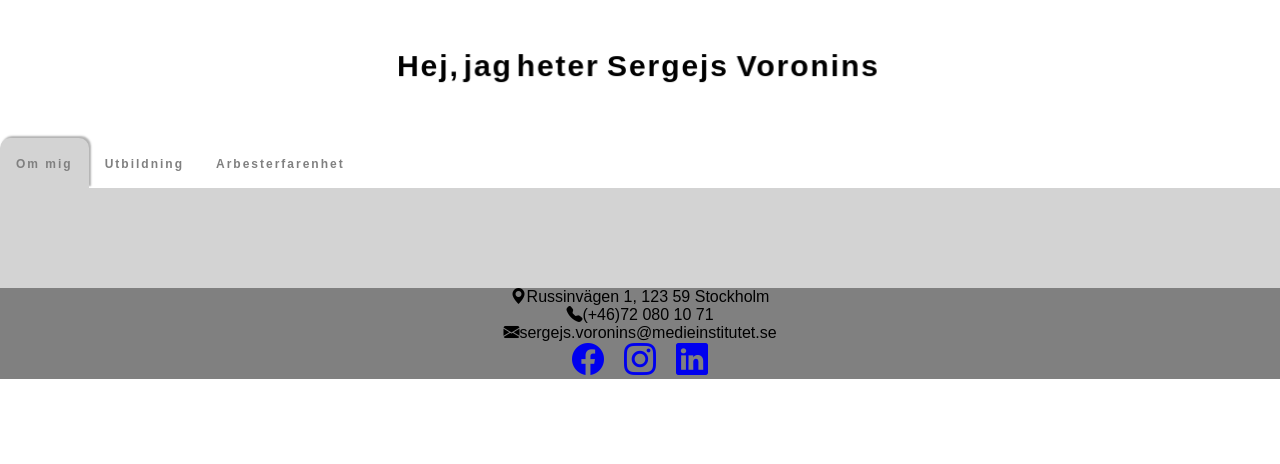
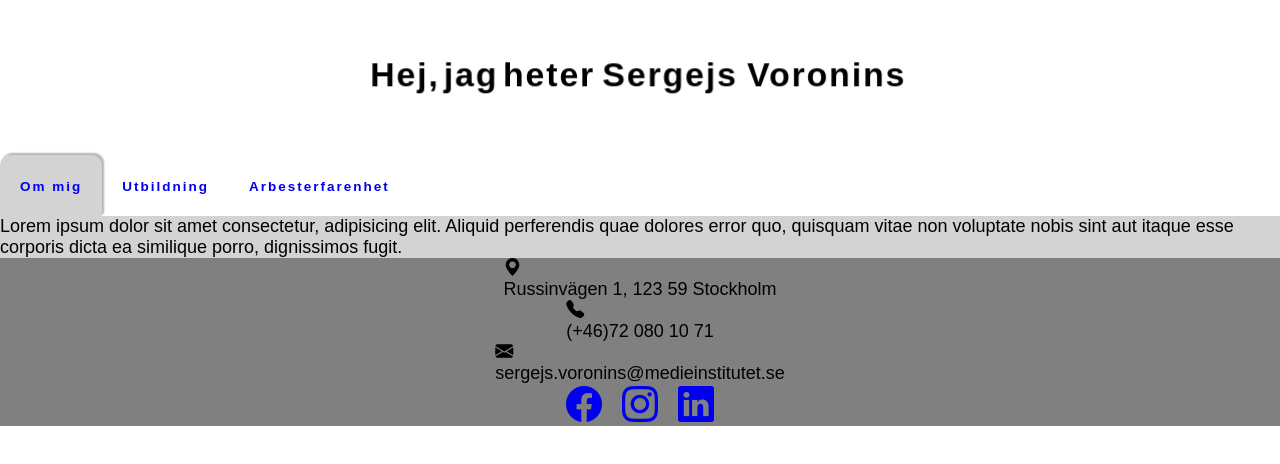
Before and after one commit to sergejsvoronins/Portfolio, a plain HTML site: page index.html in a window 1280 px wide. Drawn offline with nearby package versions, Linux system fonts and the light colour scheme.

Commit message:
Implement mixins/mediaquery

```diff
--- a/SCSS/_variables.scss
+++ b/SCSS/_library.scss
@@ -1,4 +1,11 @@
+//colors
+
 $first-color: white;
 $second-color: lightgray;
 $third-color: gray;
 $fourth-color: black;
+
+//responsivity
+
+$tablet: 768px;
+$desktop: 1200px;
--- /dev/null
+++ b/SCSS/_mixins.scss
@@ -0,0 +1,12 @@
+@use "library" as l;
+
+@mixin tablet {
+    @media screen and (min-width:l.$tablet) {
+        @content;
+    }
+}
+@mixin desktop {
+    @media screen and (min-width:l.$desktop) {
+        @content;
+    }
+}
--- a/SCSS/_reset.scss
+++ b/SCSS/_reset.scss
@@ -6,5 +6,6 @@
 body{
     height: 100vh;
     font-family: sans-serif;
-    overflow: hidden;
+    font-size: 18px;
+    color: black;
 }
--- a/SCSS/main.scss
+++ b/SCSS/main.scss
@@ -1,17 +1,28 @@
 @use "reset";
-@use "variables" as v;
+@use "library" as l;
+@use "mixins" as m;
 
     header{
-      background-color: v.$first-color;
-
-      .profile{
+      background-color: l.$first-color;
+      .header__title{
+        @keyframes scale {
+          100% {
+            transform: scale(1);
+          }
+        }
+        @keyframes fade-in {
+          100% {
+            opacity: 1;
+            filter: blur(0);
+          }
+        }
         display: flex;
         justify-content: center;
         align-items: center;
         padding: 3em 0;
-        span{
+        & span{
           font-family: sans-serif;
-          color: v.$fourth-color;
+          color: l.$fourth-color;
           font-weight: 700;
           font-size: 2em;
           letter-spacing: 2px;
@@ -27,58 +38,111 @@
             display: none;
           }
         }
+        @include m.desktop{
+          span{
+            font-size: 2em;
+            opacity: 1;
+            transform: scale(0.94);
+            filter: blur(4px);
+            animation: scale 3s forwards cubic-bezier(0.5, 1, 0.89, 1);
+
+            &:nth-child(1) {
+              display: flex;
+              animation: fade-in 0.8s 0.1s forwards cubic-bezier(0.11, 0, 0.5, 0);
+            }
+
+            &:nth-child(2) {
+              display: flex;
+              animation: fade-in 0.8s 0.2s forwards cubic-bezier(0.11, 0, 0.5, 0);
+            }
+
+            &:nth-child(3) {
+              display: flex;
+              animation: fade-in 0.8s 0.3s forwards cubic-bezier(0.11, 0, 0.5, 0);
+            }
+
+            &:nth-child(4) {
+              animation: fade-in 0.8s 0.4s forwards cubic-bezier(0.11, 0, 0.5, 0);
+            }
+
+            &:nth-child(5) {
+              animation: fade-in 0.8s 0.5s forwards cubic-bezier(0.11, 0, 0.5, 0);
+            }
+
+          }
+        }
       }
-      .hamburger {
+      .hamburger-menu {
         position: absolute;
         z-index: 5;
-        left: 1em;
-        top: 1em;
+        left: 0.5em;
+        top: 0.5em;
         &:hover{
           cursor: pointer;
         }
+        @include m.desktop{
+            display: none;
+        }
         div {
           position: relative;
-          width: 3em;
-          height: 7px;
+          width: 2em;
+          height: 5px;
           border-radius: 3px;
-          background-color: v.$third-color;
-          margin-top: 8px;
+          background-color: l.$third-color;
+          margin-top: 6px;
           transition: all 0.3s ease-in-out;
 
         }
       }
       .nav {
         position: fixed;
+        background-color: white;
+        height: 100%;
         top: -100%; left: -100%; right: 0; bottom: 0;
-        overflow: hidden;
         transition: all 0.3s ease-in-out;
         transform: scale(0);
+        @include m.desktop{
+          position: static;
+          background-color: none;
+          transform: scale(1);
+          z-index: 5;
+        }
 
-        .nav-wrapper {
+        .nav__wrapper {
           overflow: hidden;
-          overflow-y: auto;
-          .menu-bg {
-            z-index: -1;
-            position: absolute;
-            width: 100%;
-            height: 100%;
-            background-color: v.$second-color;
-            opacity: 0.5;
-          }
           ul{
-            padding: 5em 0;
+            padding: 100px 20px;
+            @include m.desktop{
+              display: flex;
+              padding: 0;
+            }
             li{
               list-style: none;
-              padding: 1em;
+              padding: 20px;
+              @include m.desktop{
+                margin-top: 5px;
+                text-align: center;
+              }
 
               a {
                 text-decoration: none;
                 font-size: 1.25em;
-                color: v.$third-color;
                 font-weight: 700;
                 &:hover{
-                  color: v.$fourth-color;
+                  color: l.$fourth-color;
                 }
+                @include m.desktop{
+                  font-size: 0.75em;
+                  letter-spacing: 2px;
+                }
+              }
+            }
+            @include m.desktop{
+              .active{
+                background-color: l.$second-color;
+                border-top-left-radius: 10px;
+                border-top-right-radius: 10px;
+                box-shadow: 2px -2px 2px rgba(0, 0, 0, 0.3);
               }
             }
           }
@@ -89,20 +153,20 @@
       #toggle {
         display: none;
 
-        &:checked + .hamburger .top-bun {
+        &:checked + .hamburger-menu .top-bun {
           transform: rotate(-45deg);
           margin-top: 25px;
         }
-        &:checked + .hamburger .bottom-bun {
+        &:checked + .hamburger-menu .bottom-bun {
           opacity: 0;
           transform: rotate(45deg);
         }
-        &:checked + .hamburger .meat {
+        &:checked + .hamburger-menu .meat {
           transform: rotate(45deg);
-          margin-top: -7px;
+          margin-top: -5px;
         }
 
-        &:checked + .hamburger + .nav{
+        &:checked + .hamburger-menu + .nav{
           left: 0;
           top: 0;
           transform: scale(1);
@@ -111,19 +175,15 @@
 
     }
     main{
-      background-color: v.$second-color;
-      height: 100px;
-      display: flex;
-      flex-direction: column;
-      align-items: end;
+      background-color: l.$second-color;
     }
 
     footer{
-      background-color: v.$third-color;
+      background-color: l.$third-color;
       display: flex;
       flex-direction: column;
       align-items: center;
-      .foot-info{
+      .foot__info{
         display: flex;
       }
       .social{
@@ -132,100 +192,3 @@
         gap: 20px;
       }
     }
-
-
-
-@media screen  and (min-width: 768px) {
-    header {
-      @keyframes scale {
-        100% {
-          transform: scale(1);
-        }
-      }
-      @keyframes fade-in {
-        100% {
-          opacity: 1;
-          filter: blur(0);
-        }
-      }
-
-
-      .profile{
-
-
-
-        span{
-          font-size: 2em;
-          opacity: 1;
-          transform: scale(0.94);
-          filter: blur(4px);
-          animation: scale 3s forwards cubic-bezier(0.5, 1, 0.89, 1);
-
-          &:nth-child(1) {
-            display: flex;
-            animation: fade-in 0.8s 0.1s forwards cubic-bezier(0.11, 0, 0.5, 0);
-          }
-
-          &:nth-child(2) {
-            display: flex;
-            animation: fade-in 0.8s 0.2s forwards cubic-bezier(0.11, 0, 0.5, 0);
-          }
-
-          &:nth-child(3) {
-            display: flex;
-            animation: fade-in 0.8s 0.3s forwards cubic-bezier(0.11, 0, 0.5, 0);
-          }
-
-          &:nth-child(4) {
-            animation: fade-in 0.8s 0.4s forwards cubic-bezier(0.11, 0, 0.5, 0);
-          }
-
-          &:nth-child(5) {
-            animation: fade-in 0.8s 0.5s forwards cubic-bezier(0.11, 0, 0.5, 0);
-          }
-        }
-      }
-      section {
-
-
-        .hamburger{
-          display: none;
-        }
-
-        .nav{
-          position: static;
-          background-color: none;
-          transform: scale(1);
-          z-index: 5;
-
-          .nav-wrapper{
-            .menu-bg{
-              display: none;
-            }
-            ul{
-              display: flex;
-              padding: 0;
-              li{
-                margin-top: 5px;
-                text-align: center;
-                a{
-                  font-size: 0.75em;
-                  letter-spacing: 2px;
-                }
-              }
-
-              .active{
-                background-color: v.$second-color;
-                border-top-left-radius: 10px;
-                border-top-right-radius: 10px;
-                box-shadow: 2px -2px 2px rgba(0, 0, 0, 0.3);
-              }
-
-            }
-          }
-        }
-      }
-
-    }
-
-  }
--- a/hamburgermenu.html
+++ b/index.html
@@ -10,55 +10,44 @@
 </head>
 <body>
     <header>
-
-      <div class="profile">
+      <div class="header__title">
         <span>Hej,</span>
         <span>jag</span>
         <span>heter</span>
         <span>Sergejs</span>
         <span>Voronins</span>
       </div>
-      <section>
         <input id="toggle" type="checkbox"></input>
-        <label for="toggle" class="hamburger">
+        <label for="toggle" class="hamburger-menu">
           <div class="top-bun"></div>
           <div class="meat"></div>
           <div class="bottom-bun"></div>
         </label>
         <div class="nav">
-
-          <nav class="nav-wrapper">
-            <div class="menu-bg"></div>
+          <nav class="nav__wrapper">
              <ul>
                 <li class="active"><a href="#">Om mig</a></li>
                 <li><a href="#">Utbildning</a></li>
                 <li><a href="#">Arbesterfarenhet</a></li>
               </ul>
           </nav>
-
-
         </div>
-      </section>
-
-
-        <!--<div class="picture">
-          <img src="images/photo.jpg" alt="Bild av Sergejs">
-        </div>-->
     </header>
 
     <main>
+      <p>Lorem ipsum dolor sit amet consectetur, adipisicing elit. Aliquid perferendis quae dolores error quo, quisquam vitae non voluptate nobis sint aut itaque esse corporis dicta ea similique porro, dignissimos fugit.
     </main>
 
-    <footer  class="blur">
-      <div class="foot-info">
+    <footer>
+      <div class="footer_info">
         <div><i class="bi bi-geo-alt-fill"></i></div>
         <div>Russinvägen 1, 123 59 Stockholm</div>
       </div>
-      <div class="foot-info">
+      <div class="footer__info">
         <div><i class="bi bi-telephone-fill"></i></div>
         <div>(+46)72 080 10 71</div>
       </div>
-      <div class="foot-info">
+      <div class="footer__info">
         <div><i class="bi bi-envelope-fill"></i></i></div>
         <div>sergejs.voronins@medieinstitutet.se</div>
       </div>
@@ -68,8 +57,5 @@
         <a href="#"><i class="bi bi-linkedin"></i></a>
       </div>
     </footer>
-
-
-
 </body>
 </html>
```
Also changed, not shown: css/main.css, 1 other file.
